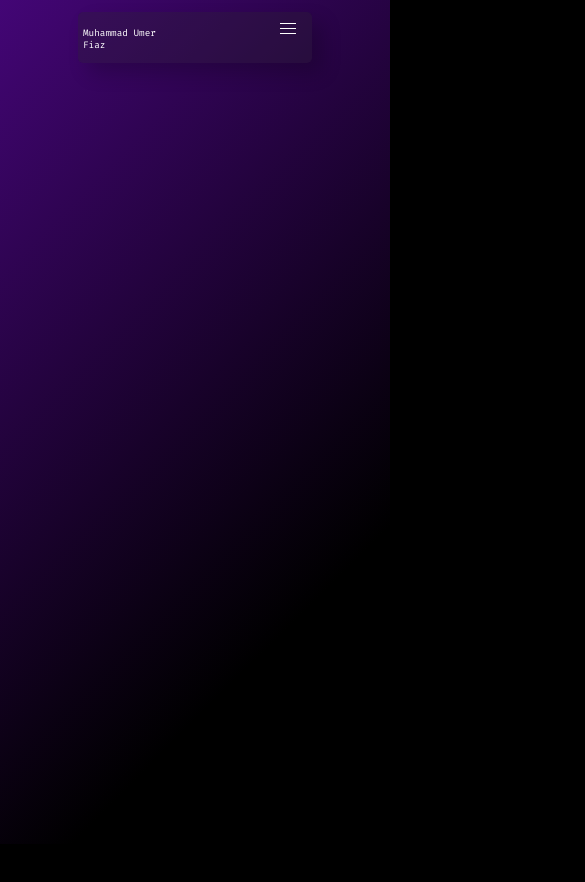
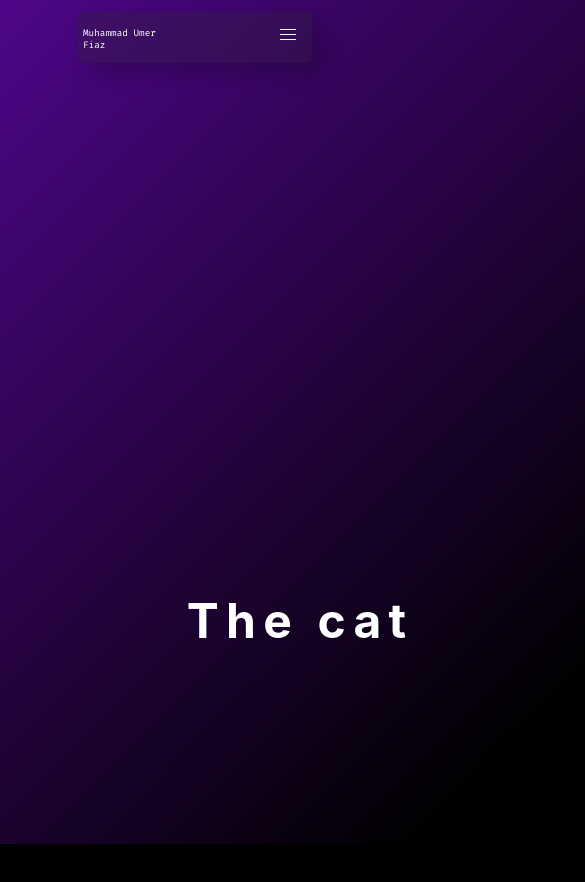
Before and after one commit to nopunindented/Portfolio-Umer, a React (Create React App) app in the folder portfolio/: page / in a window 390 px wide. Shown: the top 882 px of the page, 585 px wide, since content can reach past the window. After the commit the page ends 844 px from the top, so only its background shows below. Built offline with nearby package versions, Linux system fonts and the light colour scheme.

Commit message:
"Set gradient background media queries for smaller screen sizes"

```diff
--- a/portfolio/src/components/SlideAnimation.tsx
+++ b/portfolio/src/components/SlideAnimation.tsx
@@ -1,9 +1,12 @@
 import React from "react";
+import TypingIntro from "./TypingIntro";
 
 const SlideAnimation: React.FC = () => {
   return (
     <>
-      <div className="bg"></div>
+      <div className="bg">
+        <TypingIntro />
+      </div>
     </>
   );
 };
--- /dev/null
+++ b/portfolio/src/components/TypingIntro.tsx
@@ -0,0 +1,13 @@
+import React from "react";
+
+const TypingIntro: React.FC = () => {
+  return (
+    <>
+    <div className="typewriter">
+        <h1>The cat and the hat.</h1>
+    </div>
+    </>
+  );
+};
+
+export default TypingIntro;
--- a/portfolio/src/components/header.css
+++ b/portfolio/src/components/header.css
@@ -155,7 +155,7 @@
 
 .hamburger-position {
   position: absolute;
-  top: -16%;
+  top: -4%;
   right: 0%;
 }
 
--- a/portfolio/src/index.css
+++ b/portfolio/src/index.css
@@ -1,6 +1,7 @@
 body {
   margin: 0;
-  height: 1000px;
+  height: 100vh; /* Set body height to 100vh */
+  width: 100%;
   background-color: black;
   font-family: -apple-system, BlinkMacSystemFont, "Segoe UI", "Roboto", "Oxygen",
     "Ubuntu", "Cantarell", "Fira Sans", "Droid Sans", "Helvetica Neue",
@@ -16,10 +17,14 @@ code {
 
 /* SlideAnimation.tsx Classes and styling after this */
 .bg {
-  background: linear-gradient(-45deg, #000000, #000000,  #790ad4, #000000);
+  background: linear-gradient(-45deg, #000000, #000000, #790ad4, #000000);
   background-size: 400% 400%;
+  width: 100%;
   animation: gradient 20s ease infinite;
   height: 100vh;
+  display: grid;
+  grid-template-columns: 1fr;
+  grid-template-rows: 1fr;
 }
 
 @keyframes gradient {
@@ -33,3 +38,71 @@ code {
     background-position: 0% 0%;
   }
 }
+
+@media (max-width: 600px) {
+  .bg {
+    width: 130%;
+  }
+}
+
+@media (max-width: 462px) {
+  .bg {
+    width: 140%;
+  }
+}
+
+@media (max-width: 430px) {
+  .bg {
+    width: 150%;
+  }
+}
+
+@media (max-width: 400px) {
+  .bg {
+    width: 160%;
+  }
+}
+
+@media (max-width: 375px) {
+  .bg {
+    width: 190%;
+  }
+}
+/* SlideAnimation.tsx Classes and styling, ending*/
+
+/* TypingIntro.tsx Classes and styling begins after this */
+
+.typewriter h1 {
+  color: rgb(255, 255, 255);
+  position: relative;
+  top: 70%;
+  overflow: hidden;
+  border-right: 0.15em solid orange;
+  white-space: nowrap;
+  margin: 0 auto;
+  font-size: 300%;
+  width: 39%;
+  letter-spacing: 0.15em;
+  animation: typing 3.5s steps(40, end), blink-caret 0.75s step-end infinite;
+}
+
+/* The typing effect */
+@keyframes typing {
+  from {
+    width: 0;
+  }
+  to {
+    width: 39%;
+  }
+}
+
+/* The typewriter cursor effect */
+@keyframes blink-caret {
+  from,
+  to {
+    border-color: transparent;
+  }
+  50% {
+    border-color: orange;
+  }
+}
```
